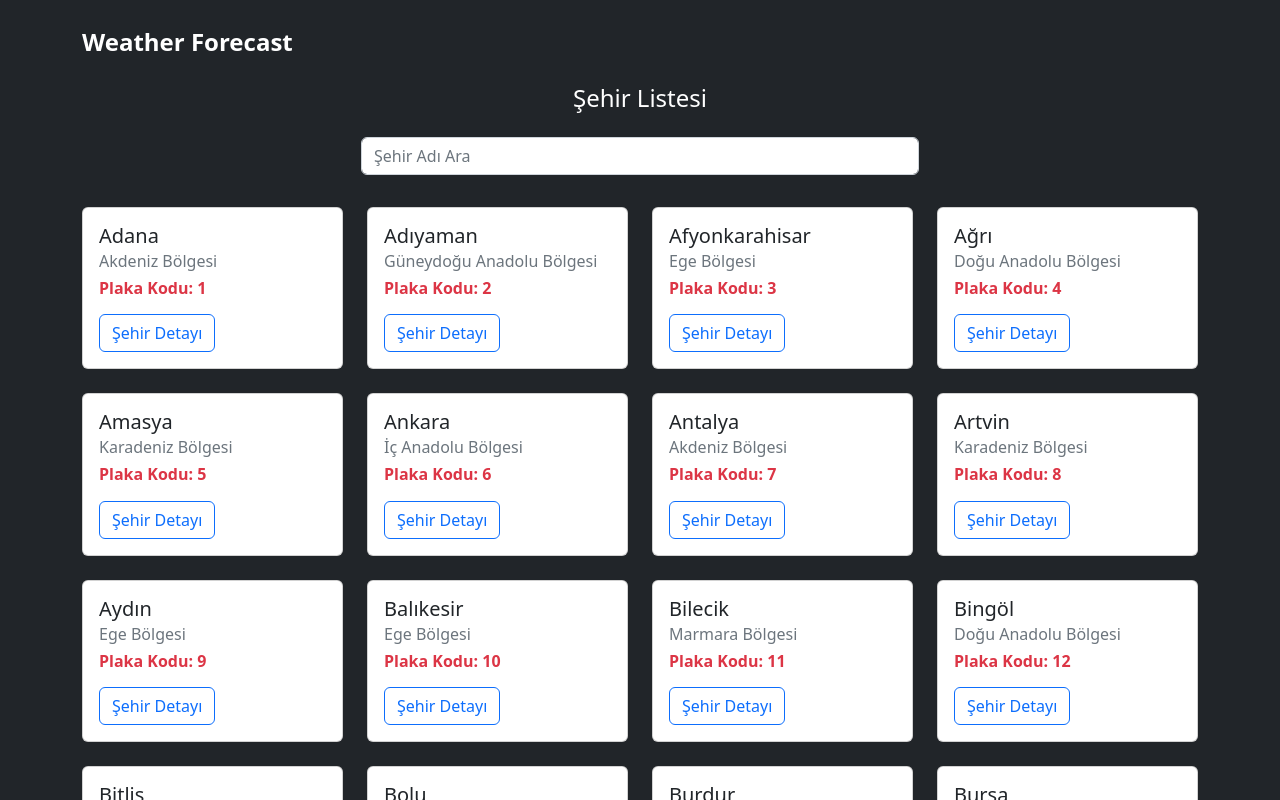
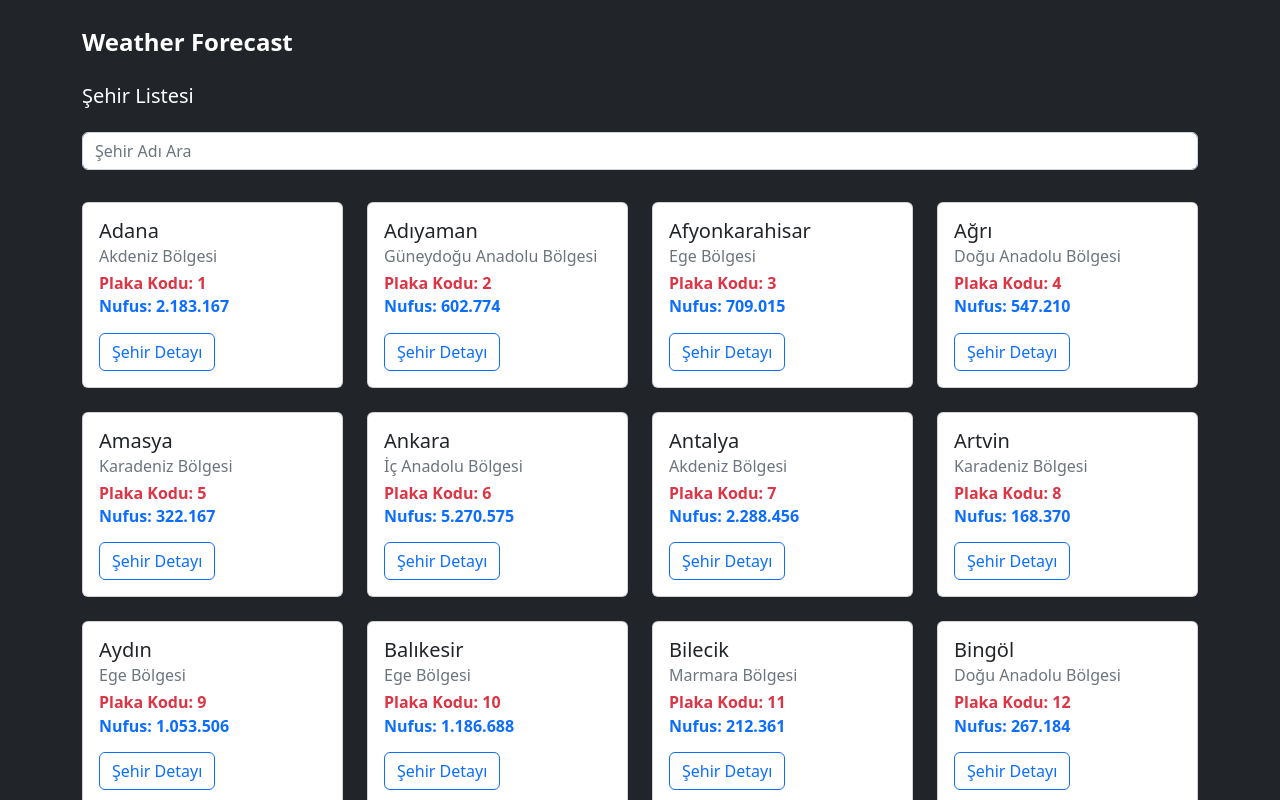
Before and after one commit to bahatarlaci/react-weather-forecast-app, a React (Create React App) app: page / in a window 1280 px wide. Shown: the top 800 px of the page. Built offline with nearby package versions, Linux system fonts and the light colour scheme.

Commit message:
Nufus bilgisi eklenip formatlanmıştır. Searchbox alanı ve başlık düzenlenmiştir.

```diff
--- a/src/components/City/CityList.js
+++ b/src/components/City/CityList.js
@@ -9,14 +9,23 @@ export default function CityList() {
     useEffect(() => {
         CityService.getCitys().then((data) => setCities(data));
     }, []);
+
+    const formatPopulation = (population) => {
+        return population.toString().replace(/\B(?=(\d{3})+(?!\d))/g, ".");
+    };
+
     return (
         <>
             <Helmet>
                 <title>Anasayfa | Weather Forecast</title>
             </Helmet>
             <Container>
-                <h4 className="d-flex justify-content-center text-white mb-4">Şehir Listesi</h4>
-                <input className="form-control d-block w-50 mx-auto" type="text" placeholder="Şehir Adı Ara" aria-label="Şehir Adı Ara" onChange={(e) => CityService.getCitysFilterForSearch(e.target.value).then((data) => setCities(data))}/>
+                <Row>
+                    <Container>
+                        <h5 className="text-white mb-4" >Şehir Listesi</h5>
+                        <input className="form-control" type="text" placeholder="Şehir Adı Ara" aria-label="Şehir Adı Gir" onChange={(e) => CityService.getCitysFilterForSearch(e.target.value).then((data) => setCities(data))}/>
+                    </Container>
+                </Row>
                 <Row className="gy-4 mt-2">
                 {cities && cities.map((city) => (
                         <div className="col-md-3" key={city.id}>
@@ -25,7 +34,8 @@ export default function CityList() {
                                     <div className="card-body">
                                         <h5 className="card-title text-dark">{city.name}</h5>
                                         <h6 className="card-subtitle mb-2 text-muted">{city.region} Bölgesi</h6>
-                                        <h6 className="card-text text-danger fw-bold mb-3">Plaka Kodu: {city.id}</h6>
+                                        <h6 className="card-text text-danger fw-bold">Plaka Kodu: {city.id}</h6>
+                                        <h6 className="card-text fw-bold mb-3">Nufus: {formatPopulation(city.population)}</h6>
                                         <button className="btn btn-outline-primary">Şehir Detayı</button>
                                     </div>
                                 </Link>
```
